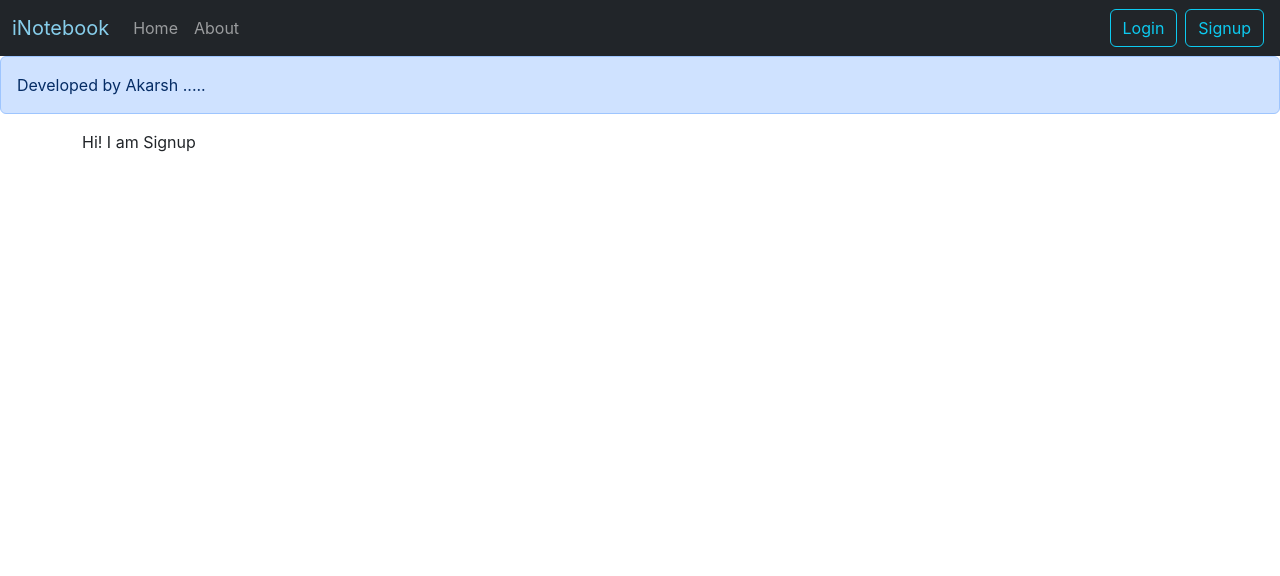
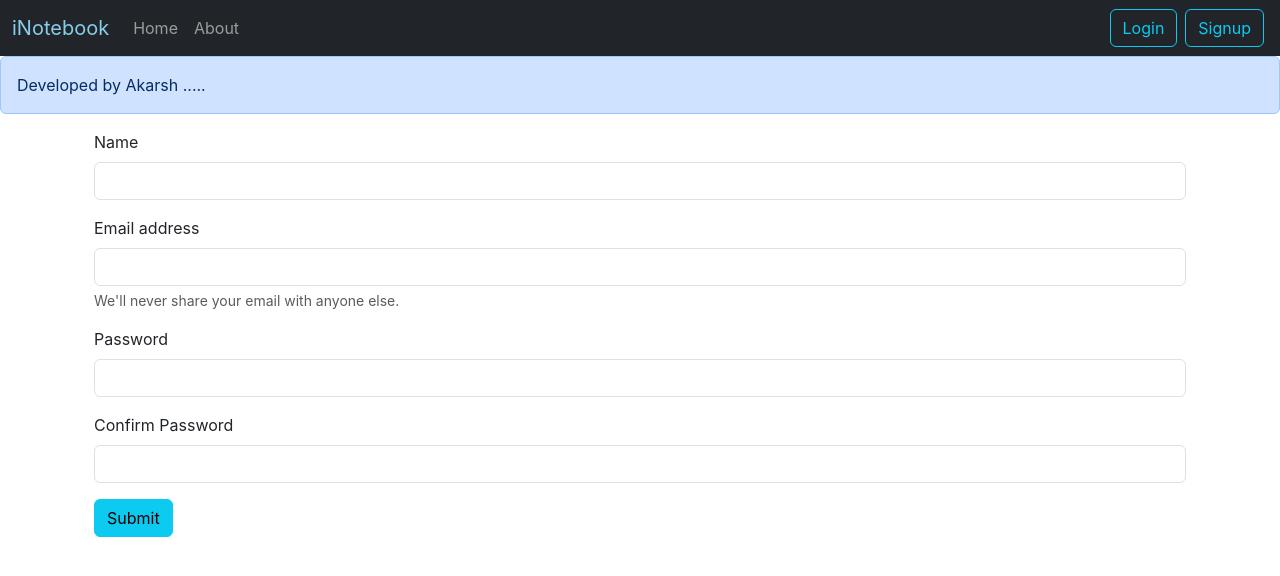
Before and after one commit to Ak8933/inotebook, a React (Create React App) app: page /signup in a window 1280 px wide. Shown: the top 576 px of the page. Built offline with nearby package versions, Linux system fonts and the light colour scheme.

Commit message:
made Signup.js functional

```diff
--- a/src/components/Login.js
+++ b/src/components/Login.js
@@ -19,7 +19,7 @@ const Login = () => {
         })
         const json = await response.json();
         console.log(json);
-        if(json.success){
+        if(json.login_success){
             //save the auth token and redirect
             localStorage.setItem('token',json.authtoken);
             navigate("/");
@@ -37,16 +37,16 @@ const Login = () => {
 
 
     return (
-        <div>
+        <div className='container'>
             <form onSubmit={handleSubmit}>
                 <div className="mb-3">
                     <label htmlFor="email" className="form-label">Email address</label>
-                    <input type="email" className="form-control" id="email" name="email" aria-describedby="emailHelp" value={credentials.email} onChange={onChange}/>
+                    <input type="email" className="form-control" id="email" name="email" aria-describedby="emailHelp" value={credentials.email} onChange={onChange} required/>
                         <div id="emailHelp" className="form-text">We'll never share your email with anyone else.</div>
                 </div>
                 <div className="mb-3">
                     <label htmlFor="exampleInputPassword1" className="form-label">Password</label>
-                    <input type="password" className="form-control" id="password" name="password" value={credentials.password} onChange={onChange}/>
+                    <input type="password" className="form-control" id="password" name="password" value={credentials.password} onChange={onChange} minLength={5} required/>
                 </div>
 
                 <button type="submit" className="btn btn-info">Submit</button>
--- a/src/components/Notes.js
+++ b/src/components/Notes.js
@@ -112,7 +112,7 @@ const Notes = () => {
                 <div className="container mx-1">{notes.length===0 && 'No notes to display!'}</div>
 
                 {notes.map((item) => {
-                    return <NoteItem note={item} key={note._id} updateNote={updateNote} />;
+                    return <NoteItem note={item} key={item._id} updateNote={updateNote} />;
                 })}
             </div>
         </>
--- a/src/components/Signup.js
+++ b/src/components/Signup.js
@@ -1,11 +1,63 @@
-import React from 'react'
+import React, { useState } from 'react'
+import { useNavigate } from 'react-router-dom';
 
 const Signup = () => {
-  return (
-    <div>
-      Hi! I am Signup
-    </div>
-  )
+    const [credentials, setCredentials] = useState({ name: "", email: "", password: "", cpassword: "" })
+    let navigate = useNavigate();
+
+    const handleSubmit = async (e) => {
+        e.preventDefault();
+        //API call
+        const response = await fetch(`http://localhost:5000/api/auth/createuser`, {
+            method: "POST",
+            headers: {
+                'Content-Type': 'application/json',
+            },
+            body: JSON.stringify({ name: credentials.name, email: credentials.email, password: credentials.password })
+        })
+        const json = await response.json();
+        console.log(json);
+        if (json.signup_success) {
+            //save the auth token and redirect
+            localStorage.setItem('token', json.authtoken);
+            navigate("/login");
+        }
+        else {
+            alert("Invalid Credentials")
+        }
+    }
+
+    const onChange = (e) => {
+        setCredentials({ ...credentials, [e.target.name]: e.target.value })
+    }
+
+    return (
+        <div className='container'>
+            <form onSubmit={handleSubmit}>
+                <div className="mb-3">
+                    <label htmlFor="name" className="form-label">Name</label>
+                    <input type="text" className="form-control" id="name" name="name" aria-describedby="emailHelp" value={credentials.name} onChange={onChange} minLength={3} required/>
+                </div>
+
+                <div className="mb-3">
+                    <label htmlFor="email" className="form-label">Email address</label>
+                    <input type="email" className="form-control" id="email" name="email" aria-describedby="emailHelp" value={credentials.email} onChange={onChange} required />
+                    <div id="emailHelp" className="form-text">We'll never share your email with anyone else.</div>
+                </div>
+                <div className="mb-3">
+                    <label htmlFor="exampleInputPassword1" className="form-label">Password</label>
+                    <input type="password" className="form-control" id="password" name="password" value={credentials.password} onChange={onChange} minLength={5} required/>
+                </div>
+
+                <div className="mb-3">
+                    <label htmlFor="exampleInputPassword1" className="form-label">Confirm Password</label>
+                    <input type="password" className="form-control" id="cpassword" name="cpassword" value={credentials.cpassword} onChange={onChange} minLength={5} required/>
+                </div>
+
+                <button type="submit" className="btn btn-info">Submit</button>
+            </form>
+        </div>
+    )
 }
 
 export default Signup
```
Also changed, not shown: 1 other file (tests, documents, lock files or other folders).
